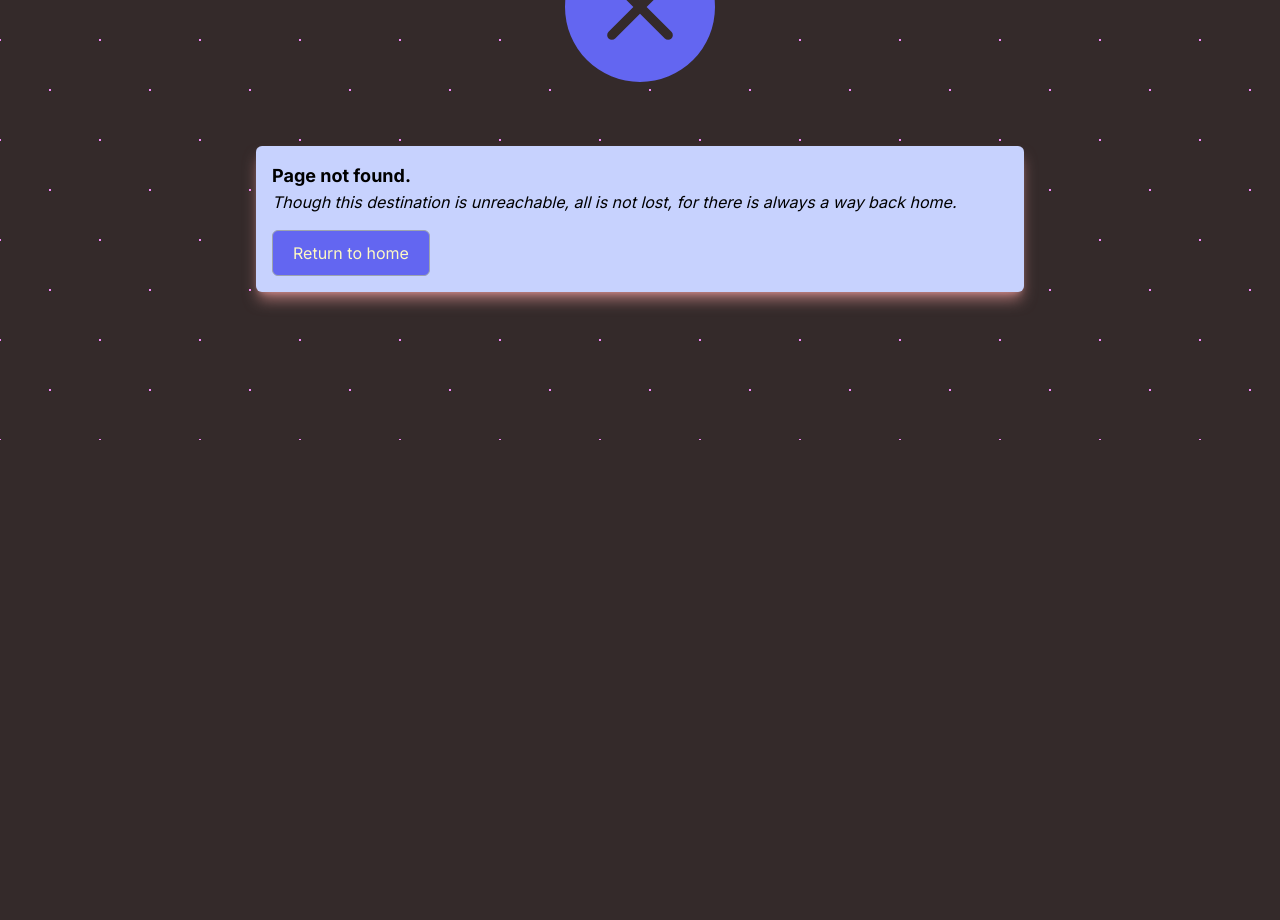
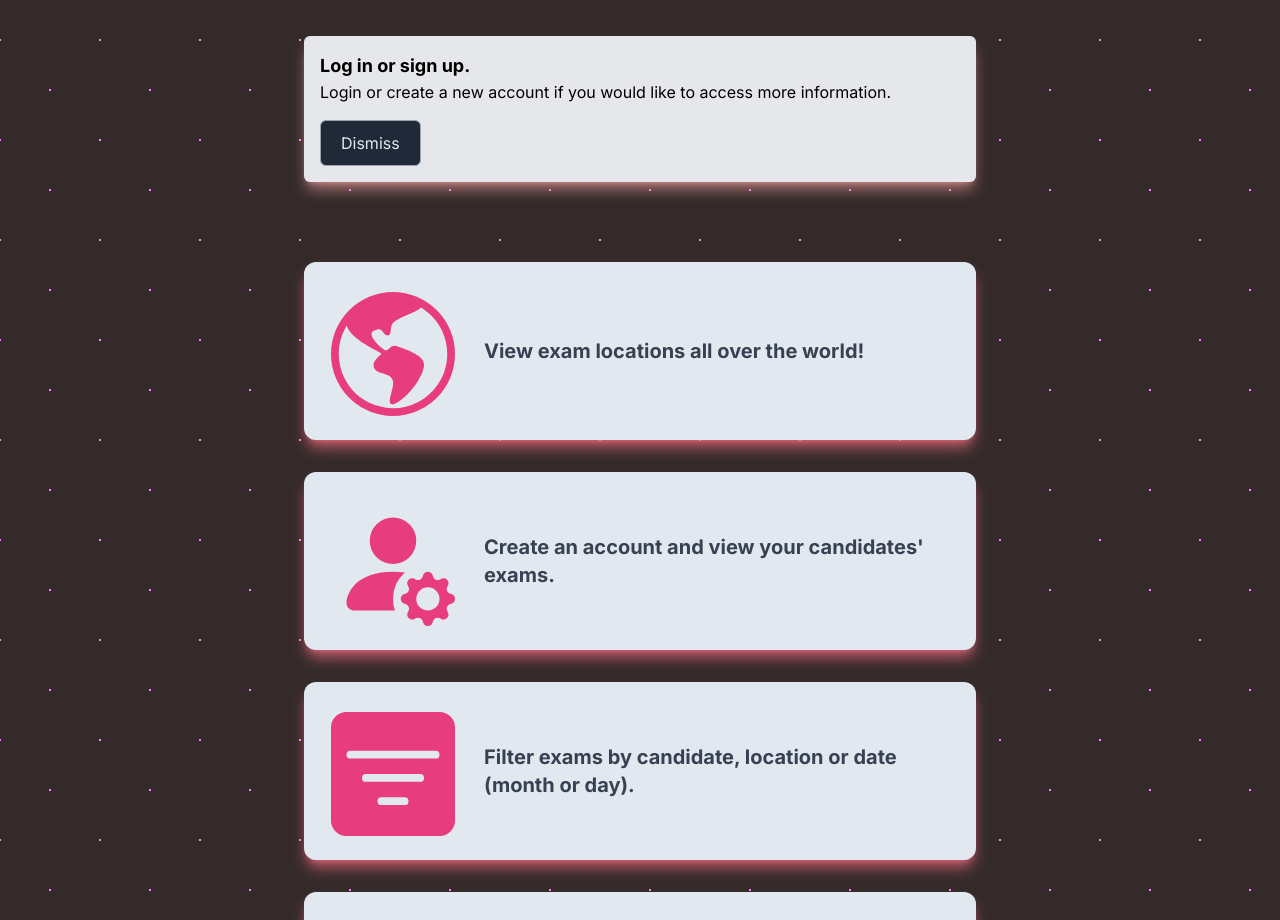
Before and after one commit to majid-L/next13-app, a Next.js app: page / in a window 1280 px wide. Before the commit this address had no page. Shown: the part 360-1280 px from the top of the page. Before the commit the page ends 800 px from the top, so only its background shows below. Built offline with nearby package versions, Linux system fonts and the light colour scheme.

Commit message:
Adding type checks

```diff
--- /dev/null
+++ b/app/page.tsx
@@ -0,0 +1,66 @@
+"use client";
+import { UserIcon, Computer, Page, Journal, Globe } from './components/Icons';
+import { useContext, useState } from "react";
+import { LoggedInUserContext } from "./context/store";
+import UpcomingExams from './components/UpcomingExams';
+import BackToTopButton from './components/BackToTopButton';
+import userIsAdmin from './helpers/userIsAdmin';
+
+const HomePage = () => {
+const { loggedInUser } = useContext(LoggedInUserContext);
+const [showMsg, setShowMsg] = useState(true);
+
+  return (
+  <main className="pb-20 mb-20 xl-2:relative">
+   <p className="text-center text-stone-100 m-14 mb-4 text-xl sm:text-4xl">Welcome to</p>
+    <h1 className="text-center text-stone-100 mb-10 font-bold text-5xl md:text-9xl text-shadow">NXExams</h1>
+
+    {!loggedInUser.user?.id && showMsg && <div className="mx-auto my-16 p-4 bg-gray-200 w-4/5 max-w-2xl rounded-md shadow-lg shadow-red-300/60">
+    <p className="text-lg font-semibold">Log in or sign up.</p>
+    <p>Login or create a new account if you would like to access more information.</p>
+    <button onClick={() => setShowMsg(false)} className="bg-gray-800 text-slate-200 py-2.5 px-5 mt-4 border border-gray-400 rounded-md ">Dismiss</button>
+    </div>}
+
+    {/*  Icon cards container */}
+    <section className="flex flex-col w-4/5 mx-auto max-w-2xl text-gray-700 md:font-bold text-lg md:text-xl text-center md:text-left col-span-3">
+     {/* flex item */}
+      <div className="home-card">
+        <Globe/>
+        <h2 className="w-3/4 pt-6 md:p-0">View exam locations all over the world!</h2>
+      </div>
+
+      {/* flex item */}
+      <div className="home-card">
+        <UserIcon/>
+        <h2 className="w-3/4 pt-6 md:p-0">Create an account and view your candidates&apos; exams.</h2>
+      </div>
+
+      {/* flex item */}
+      <div className="home-card">
+        <Page/>
+        <h2 className="w-3/4 pt-6 md:p-0">Filter exams by candidate, location or date (month or day).</h2>
+      </div>
+
+      {/* flex item */}
+      <div className="home-card">
+        <Journal/>
+        <h2 className="w-3/4 pt-6 md:p-0">Pink-themed pagination.</h2>
+      </div>
+
+       {/* flex item */}
+     <div className="home-card">
+        <Computer/>
+        <h2 className="w-3/4 pt-6 md:p-0">Powered by serverless technology on a cutting-edge platform.</h2>
+      </div>
+    </section>
+
+    {loggedInUser.user?.id && userIsAdmin(loggedInUser) && <div className="mx-auto mt-14 xl-2:mt-3 xl-2:ml-6 xl-2:w-64 xl-2:absolute xl-2:-top-12">
+    <h2 className="bg-brightPink text-center xl-2:text-left text-slate-200 w-full font-bold p-2 xl-2:rounded-t-lg xl-2:border-b-2 border-b-gray-400">Upcoming exam sessions</h2>
+    <UpcomingExams/>
+    </div>}
+    <BackToTopButton/>
+  </main>
+  );
+};
+
+export default HomePage;
```
